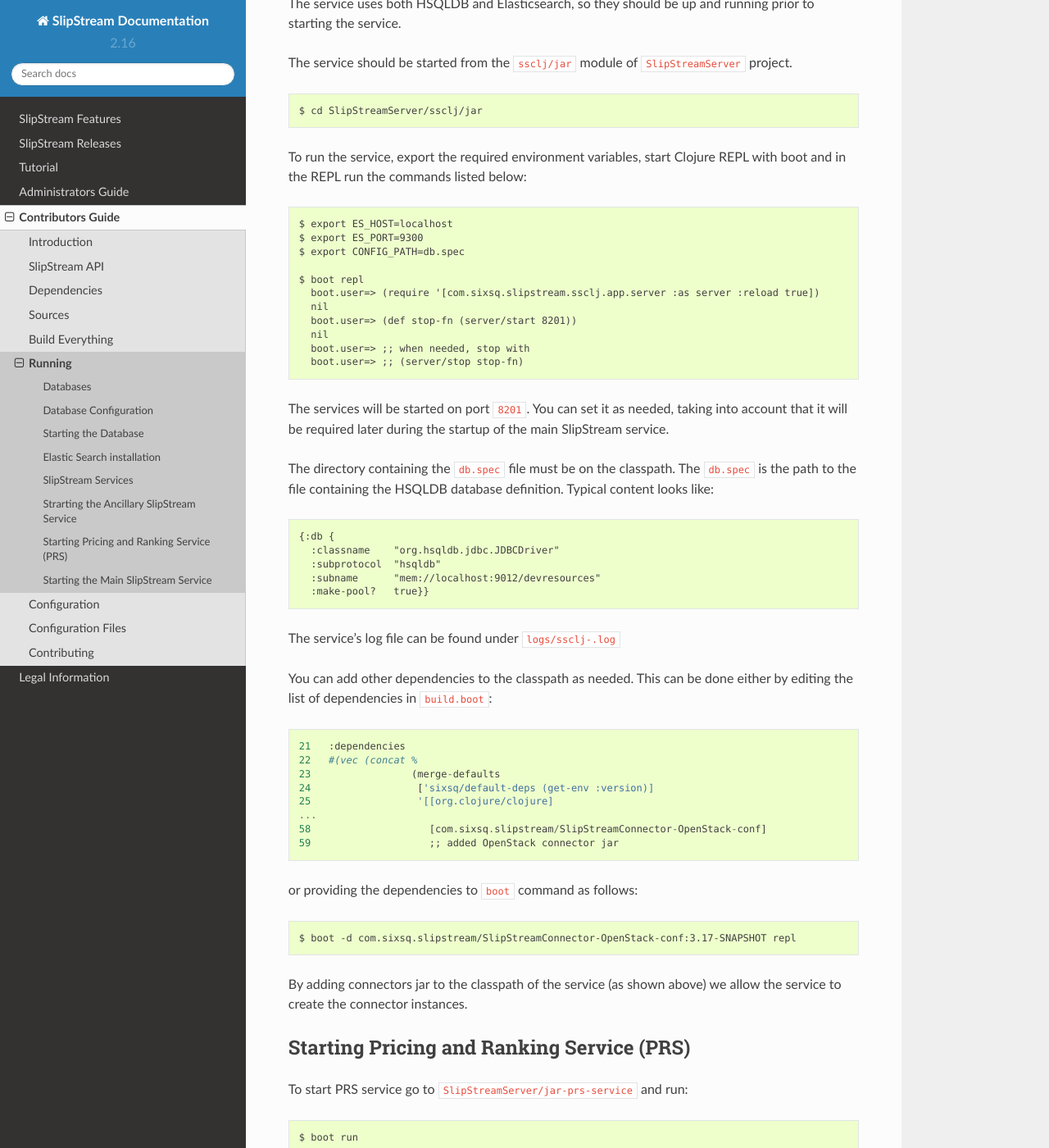
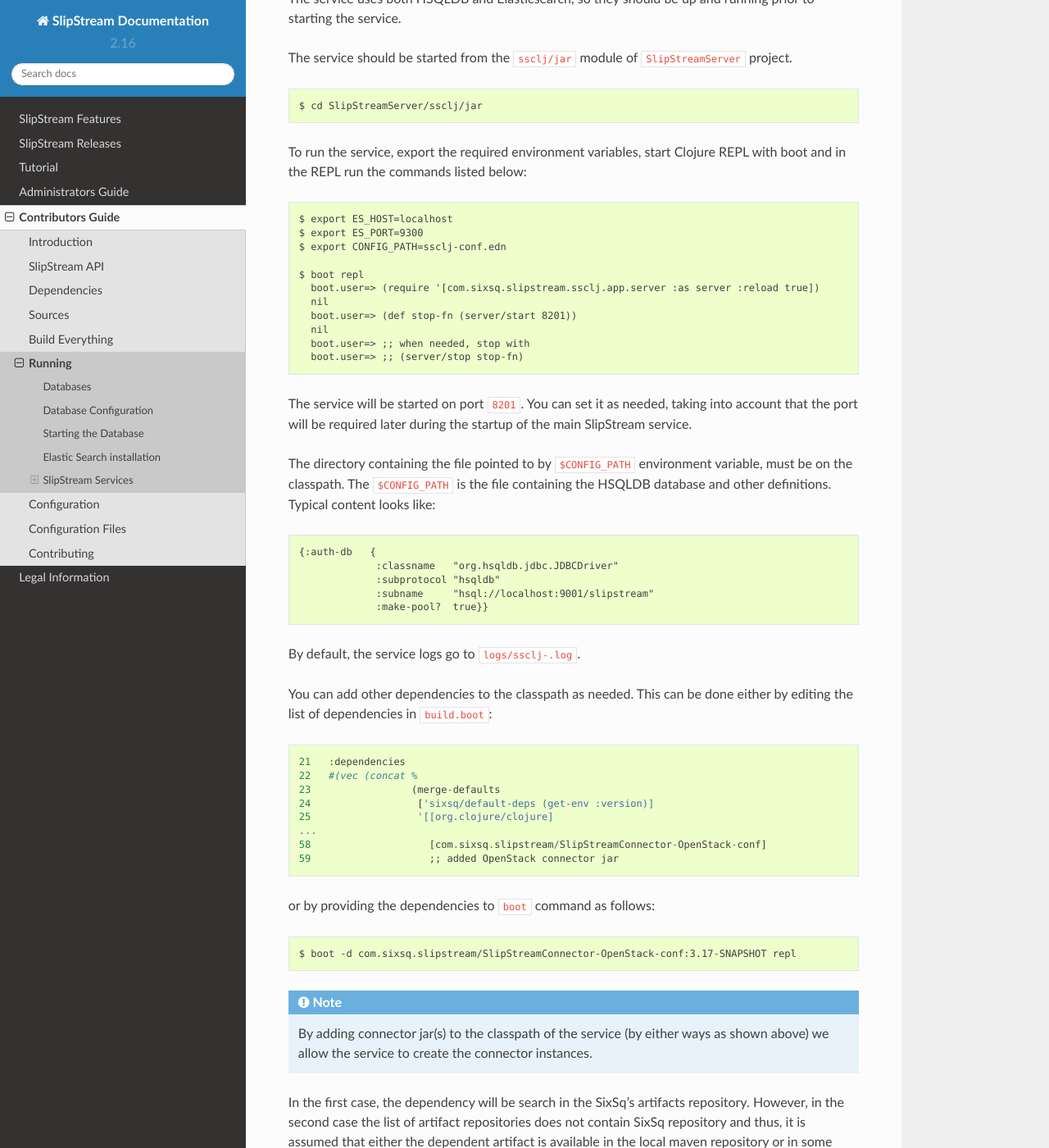
Before and after one commit to slipstream/SlipStreamDocumentation, a Sphinx documentation site: the page built from docs/developer_guide/running.rst, in a window 1280 px wide and 1400 px high, scrolled down 1561 px. Shown: the whole window at 82% size. Built offline with Sphinx 7.4.7 and the Read the Docs theme 2.0.0, drawn with Linux system fonts in a browser that asks for light colours; some of the changed text lies outside the part shown.

Commit message:
WIP: updated doc on dev service startup; still missing addion of connector to the main server

```diff
--- a/docs/developer_guide/running.rst
+++ b/docs/developer_guide/running.rst
@@ -67,7 +67,7 @@
 to start these services.
 
 Strarting the Ancillary SlipStream Service
-------------------------------------------
+~~~~~~~~~~~~~~~~~~~~~~~~~~~~~~~~~~~~~~~~~~
 
 This service should be started first and includes additional resources, such
 as ``event`` and ``usage`` resources.  As opposed to the main service, which is
@@ -87,7 +87,7 @@
 
     $ export ES_HOST=localhost
     $ export ES_PORT=9300
-    $ export CONFIG_PATH=db.spec
+    $ export CONFIG_PATH=ssclj-conf.edn
 
     $ boot repl
       boot.user=> (require '[com.sixsq.slipstream.ssclj.app.server :as server :reload true])
@@ -97,21 +97,22 @@
       boot.user=> ;; when needed, stop with
       boot.user=> ;; (server/stop stop-fn)
 
-The services will be started on port ``8201``.  You can set it as needed,
-taking into account that it will be required later during the startup of the
-main SlipStream service.
+The service will be started on port ``8201``.  You can set it as needed,
+taking into account that the port will be required later during the startup of
+the main SlipStream service.
 
-The directory containing the ``db.spec`` file must be on the classpath.  The
-``db.spec`` is the path to the file containing the HSQLDB database definition.
-Typical content looks like::
+The directory containing the file pointed to by ``$CONFIG_PATH`` environment
+variable, must be on the classpath.  The ``$CONFIG_PATH`` is the file
+containing the HSQLDB database and other definitions.  Typical content
+looks like::
 
-    {:db {
-      :classname    "org.hsqldb.jdbc.JDBCDriver"
-      :subprotocol  "hsqldb"
-      :subname      "mem://localhost:9012/devresources"
-      :make-pool?   true}}
+    {:auth-db   {
+                 :classname   "org.hsqldb.jdbc.JDBCDriver"
+                 :subprotocol "hsqldb"
+                 :subname     "hsql://localhost:9001/slipstream"
+                 :make-pool?  true}}
 
-The service's log file can be found under ``logs/ssclj-.log``
+By default, the service logs go to ``logs/ssclj-.log``.
 
 You can add other dependencies to the classpath
 as needed.  This can be done either by editing the list of dependencies in
@@ -126,33 +127,46 @@
     58                    [com.sixsq.slipstream/SlipStreamConnector-OpenStack-conf]
     59                    ;; added OpenStack connector jar
 
-or providing the dependencies to ``boot`` command as follows::
+or by providing the dependencies to ``boot`` command as follows::
 
     $ boot -d com.sixsq.slipstream/SlipStreamConnector-OpenStack-conf:3.17-SNAPSHOT repl
 
-By adding connectors jar to the classpath of the service (as shown above) we
-allow the service to create the connector instances.
+.. note::
+  By adding connector jar(s) to the classpath of the service (by either ways as
+  shown above) we allow the service to create the connector instances.
+
+In the first case, the dependency will be search in the SixSq's artifacts
+repository.  However, in the second case the list of artifact repositories
+does not contain SixSq repository and thus, it is assumed that either the
+dependent artifact is available in the local maven repository or in some
+standard global repositories.
 
 Starting Pricing and Ranking Service (PRS)
-------------------------------------------
+~~~~~~~~~~~~~~~~~~~~~~~~~~~~~~~~~~~~~~~~~~
 
 To start PRS service go to ``SlipStreamServer/jar-prs-service`` and run::
 
     $ boot run
 
-The service starts on ``localhost:3000`` by default.  Logs go to stdout/err.
+The service starts on ``localhost:3000`` by default.  The service logs go to
+stdout/err.
 
 Starting the Main SlipStream Service
-------------------------------------
+~~~~~~~~~~~~~~~~~~~~~~~~~~~~~~~~~~~~
 
-To run the main server, drop into the ``war`` subdirectory in the
+To run the main server, go into the ``war`` subdirectory in the
 ``SlipStreamServer`` project and then use Jetty to run the SlipStream web
 archive (war file).
 
 ::
 
     $ cd SlipStreamServer/war
+    $ export ES_HOST=localhost
+    $ export ES_PORT=9300
     $ mvn jetty:run-war
+
+The server makes use of Elasticsearch as database backend, therefore, you see
+the need to set the host and port of Elasticsearch.
 
 If the last command returns an error like
 ``JettyRunWarMojo : Unsupported major.minor version 51.0`` make sure you
@@ -163,6 +177,8 @@
 
 As you can see, we run SlipStream as a war behind Jetty. Now that the
 server's running, visit http://localhost:8080/ with your Web browser.
+
+TODO: Add connector to classpath.
 
 During development, especially when working on the UI with css and
 JavaScript files, to avoid the war building round trip, you can start
```
Also changed, not shown: other parts of docs/developer_guide/running.rst (+0 -2 lines).
